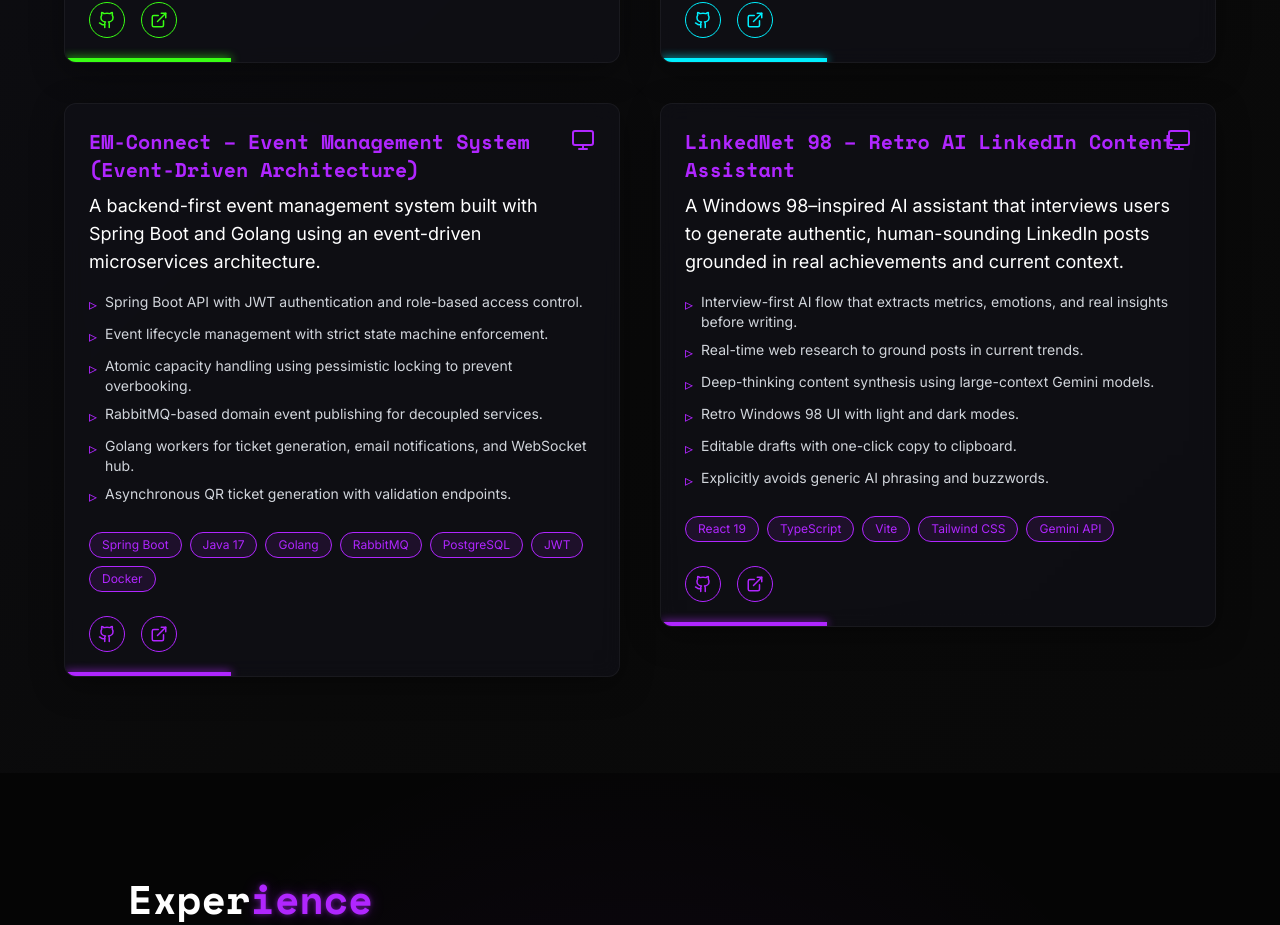
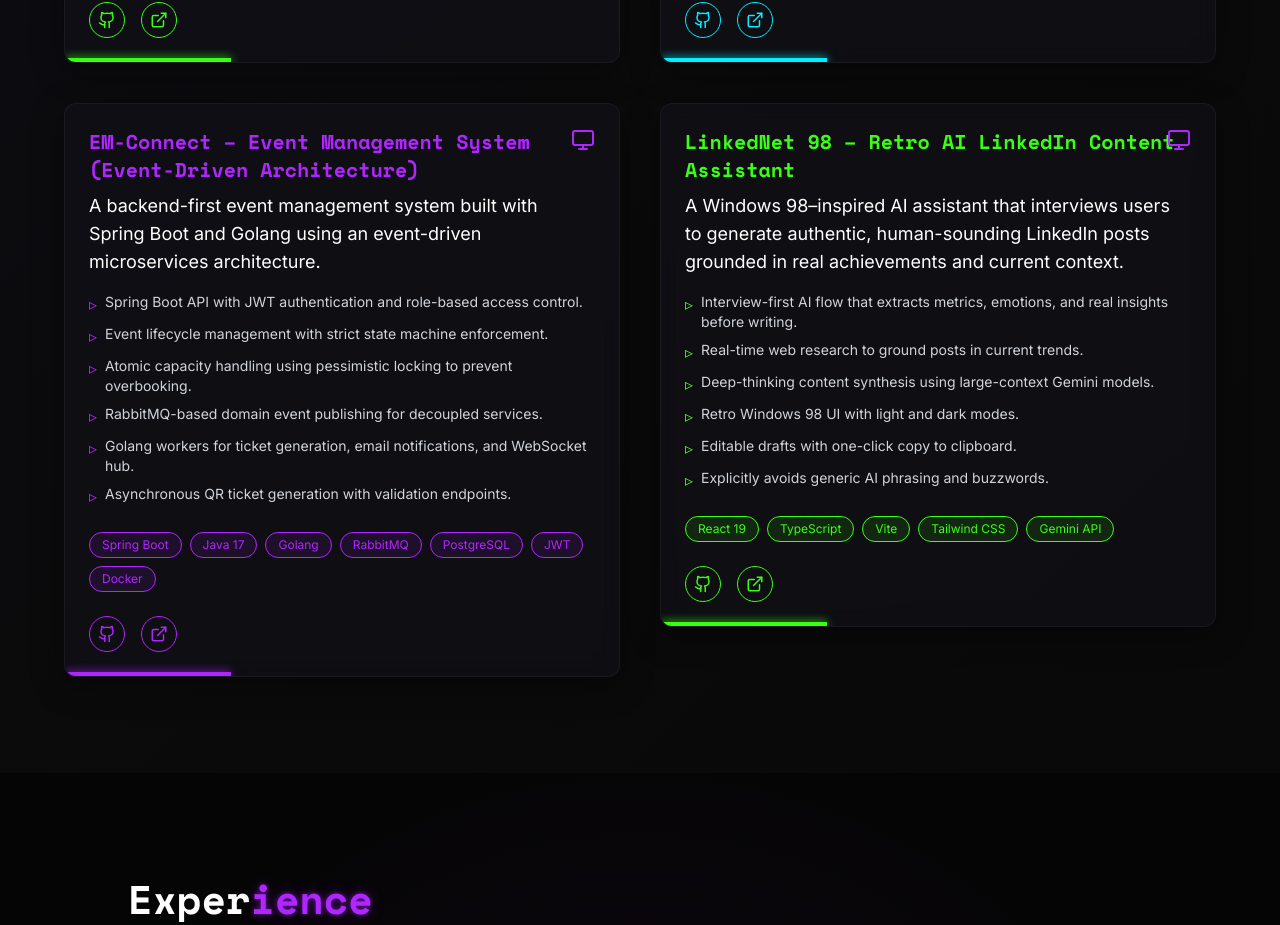
Before and after one commit to rohtheroos-84/RoHiT-bUiLdS, a React (Vite) app: page / in a window 1280 px wide. Shown: the part 4099-5024 px from the top of the page. Built offline with nearby package versions, Linux system fonts and the light colour scheme.

Commit message:
update projects' colors

```diff
--- a/src/components/Projects.tsx
+++ b/src/components/Projects.tsx
@@ -109,7 +109,7 @@ const projectData = [
     technologies: ["React 19", "TypeScript", "Vite", "Tailwind CSS", "Gemini API"],
     github: "https://github.com/rohtheroos-84/linkednet-98",
     link: "https://github.com/rohtheroos-84/linkednet-98",
-    color: "neon-purple"
+    color: "neon-green"
   }
 ];
 
```
